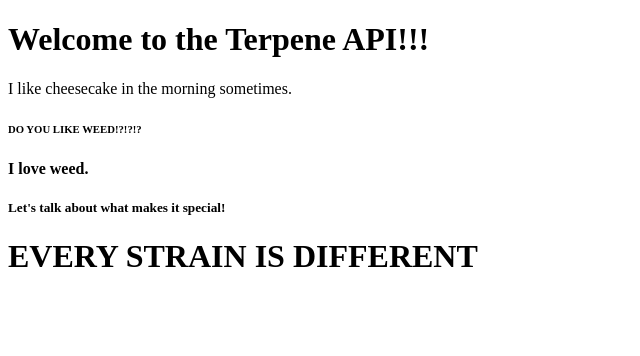
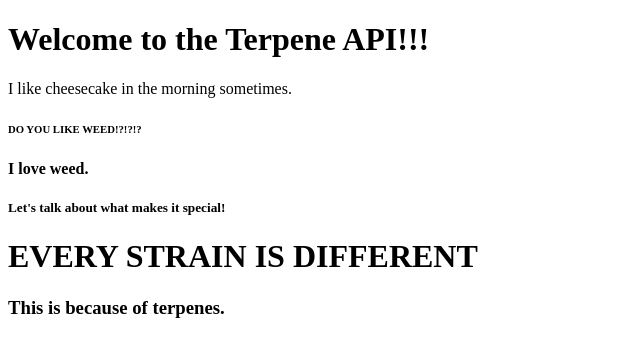
Before and after one commit to jazzypants1989/terpene-api-demo, a website: page index.html in a window 1280 px wide. Shown: the whole page, without its empty margins (0-640 px from the left). Drawn offline with Linux system fonts and the light colour scheme.

Commit message:
the people must know

```diff
--- a/index.html
+++ b/index.html
@@ -19,5 +19,7 @@
     </h5>
 
     <h1>EVERY STRAIN IS DIFFERENT</h1>
+
+    <h3>This is because of terpenes.</h3>
 </body>
 </html>
```
